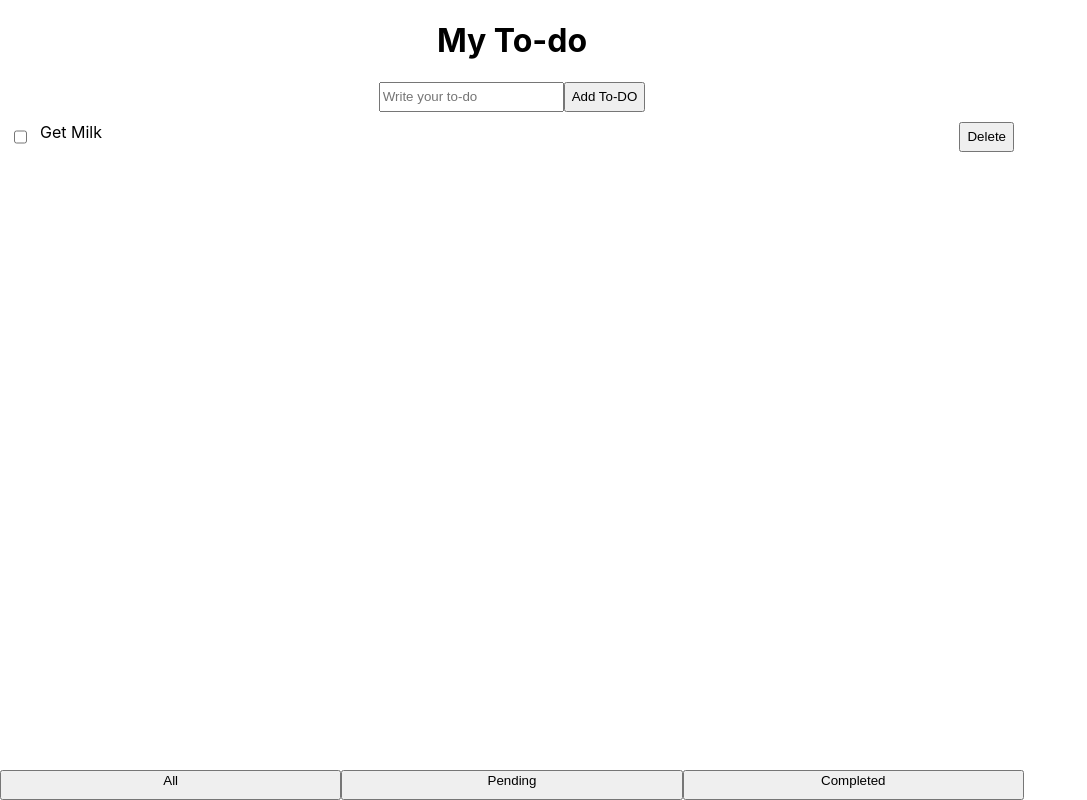
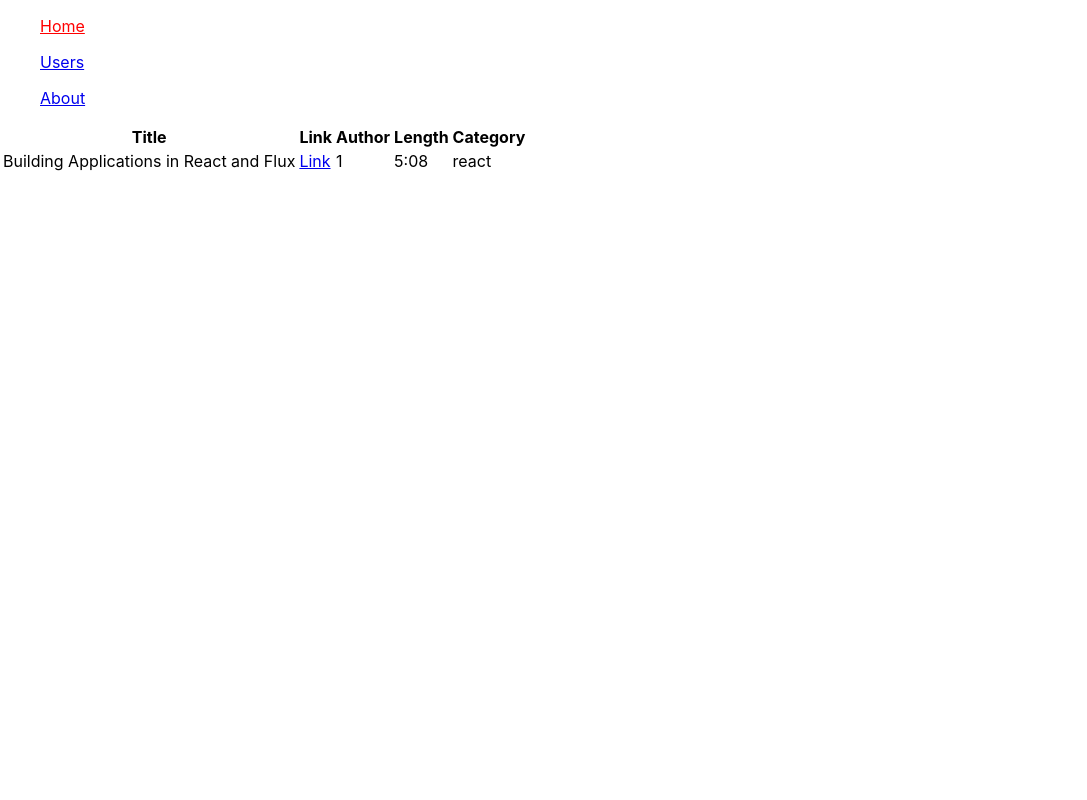
Before and after one commit to coder4affine/zeolean-irene, a React (Create React App) app: page / in a window 1280 px wide. Shown: the whole page, without its empty margins (0-1087 px from the left). Built offline with nearby package versions, Linux system fonts and the light colour scheme; data requests are answered from the project's data file.

Commit message:
check in code

```diff
--- a/db.json
+++ b/db.json
@@ -5,5 +5,22 @@
       "text": "Get Milk",
       "isDone": false
     }
+  ],
+  "courses": [
+    {
+      "id": "1",
+      "title": "Building Applications in React and Flux",
+      "watchHref": "http://www.pluralsight.com/courses/react-flux-building-applications",
+      "authorId": "1",
+      "length": "5:08",
+      "category": "react"
+    }
+  ],
+  "authors": [
+    {
+      "id": "1",
+      "firstName": "Dan",
+      "lastName": "Wahlin"
+    }
   ]
 }
--- a/src/Todo/index.js
+++ b/src/Todo/index.js
@@ -10,6 +10,12 @@ import test from "../HOC/test";
 // https://demos.scotch.io/visual-guide-to-css3-flexbox-flexbox-playground/demos/
 
 // https://reactjs.org/docs/typechecking-with-proptypes.html
+
+// https://github.com/typicode/json-server
+
+// npm install -g json-server
+
+// json-server --watch db.json --port 3004
 
 class index extends PureComponent {
   static propTypes = {};
--- a/src/index.js
+++ b/src/index.js
@@ -1,13 +1,13 @@
 import React, { StrictMode } from "react";
 import ReactDOM from "react-dom";
 import "./index.css";
-// import App from "./App";
-import Todo from "./Todo";
+import App from "./App";
+// import Todo from "./Todo";
 import * as serviceWorker from "./serviceWorker";
 
 ReactDOM.render(
   <StrictMode>
-    <Todo />
+    <App />
   </StrictMode>,
   document.getElementById("root")
 );
--- a/src/screens/Home/index.js
+++ b/src/screens/Home/index.js
@@ -2,10 +2,56 @@ import React, { Component } from "react";
 // import PropTypes from "prop-types";
 
 class index extends Component {
+  state = {
+    courses: [],
+    authors: []
+  };
+
+  componentDidMount() {
+    this.getCourses();
+  }
+
+  getCourses = async () => {
+    const coursesApi = await fetch("http://localhost:3004/courses");
+    const authorsApi = await fetch("http://localhost:3004/authors");
+    const res = await Promise.all([coursesApi, authorsApi]);
+    console.log(res);
+    const courses = await res[0].json();
+    const authors = await res[1].json();
+    this.setState({
+      courses,
+      authors
+    });
+  };
+
   render() {
+    const { courses } = this.state;
     return (
       <div>
-        <h2>Home Page</h2>
+        <table>
+          <thead>
+            <tr>
+              <th>Title</th>
+              <th>Link</th>
+              <th>Author</th>
+              <th>Length</th>
+              <th>Category</th>
+            </tr>
+          </thead>
+          <tbody>
+            {courses.map(course => (
+              <tr key={course.id}>
+                <td>{course.title}</td>
+                <td>
+                  <a href={course.watchHref}>Link</a>
+                </td>
+                <td>{course.authorId}</td>
+                <td>{course.length}</td>
+                <td>{course.category}</td>
+              </tr>
+            ))}
+          </tbody>
+        </table>
       </div>
     );
   }
```
